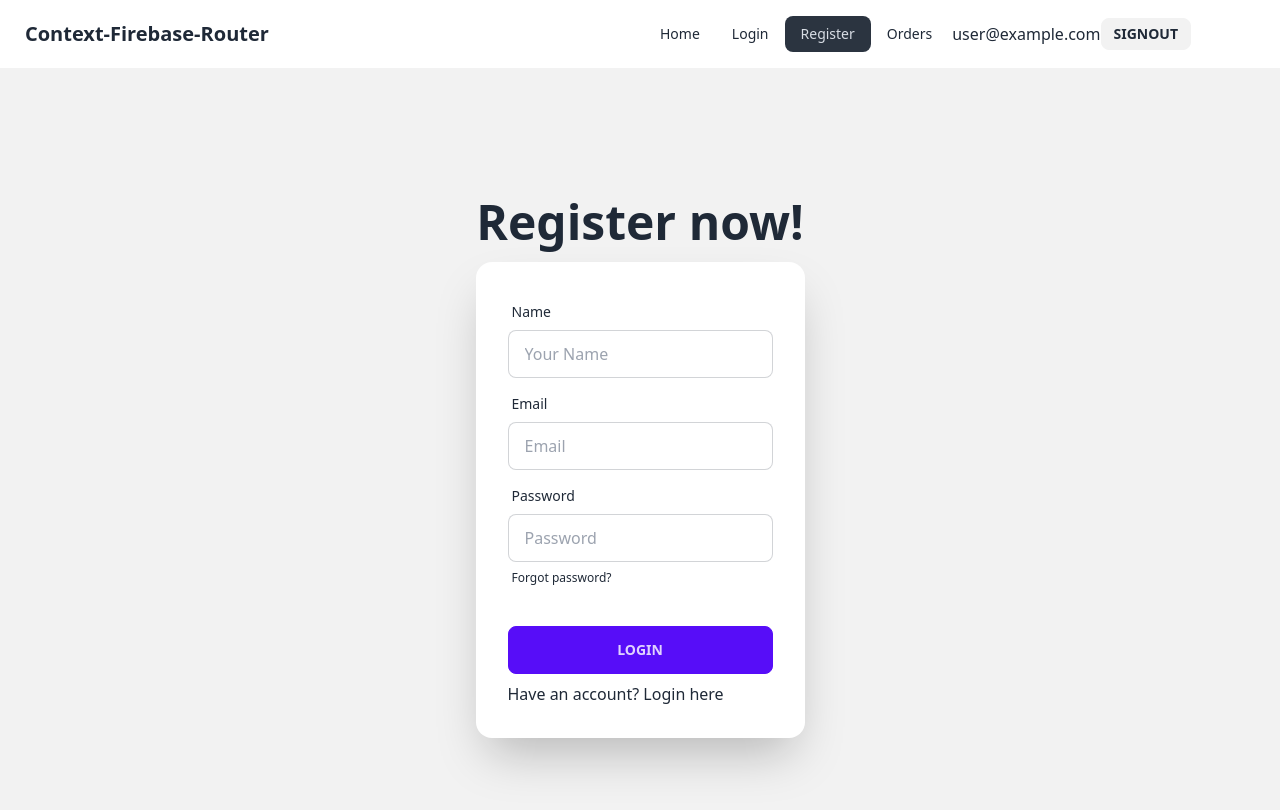
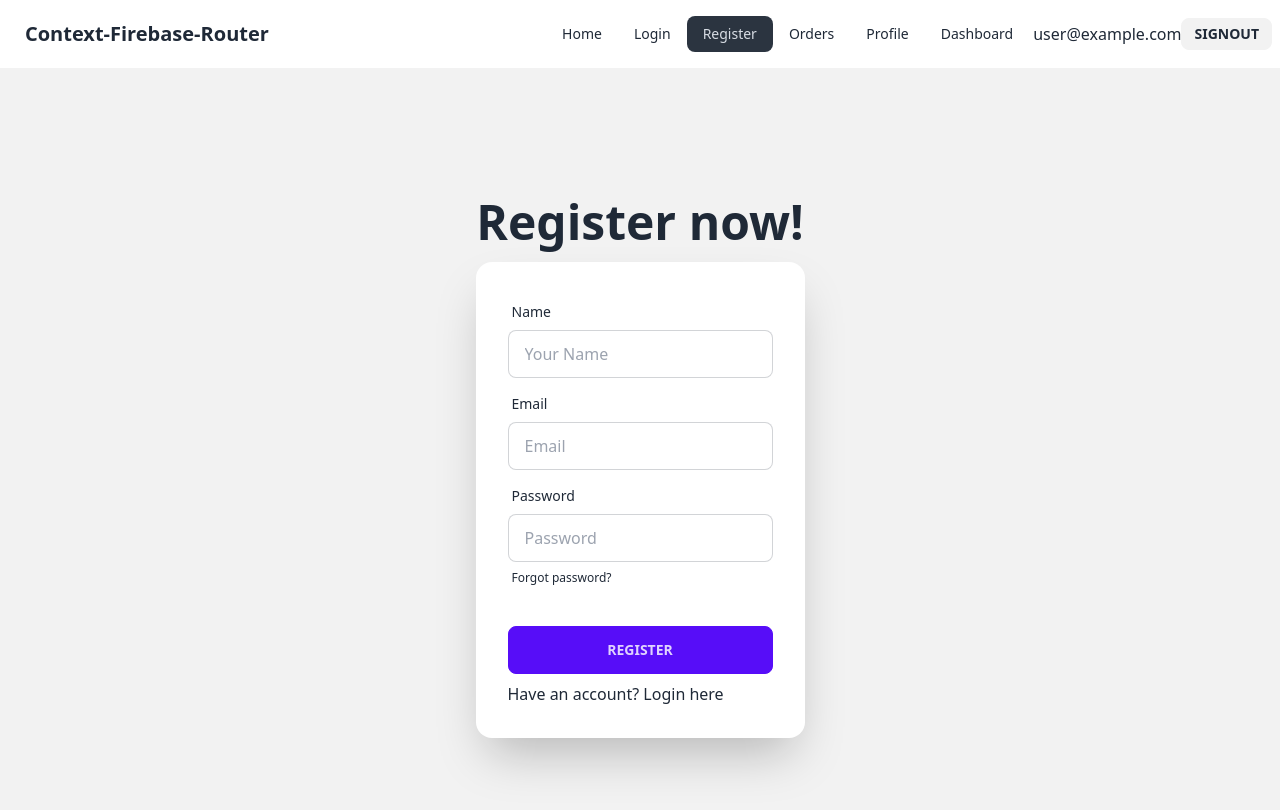
Before and after one commit to Shadman352126/Context-Firebase-Router, a React (Vite) app: page /register in a window 1280 px wide. Shown: the top 810 px of the page. Built offline with nearby package versions, Linux system fonts and the light colour scheme; no server answers; sample sign-in values are in the browser's storage.

Commit message:
uploaded final

```diff
--- a/src/Components/Header.jsx
+++ b/src/Components/Header.jsx
@@ -29,6 +29,16 @@ const Header = () => {
       <li>
         <NavLink to={"/orders"}>Orders</NavLink>
       </li>
+      {user && (
+        <>
+          <li>
+            <NavLink to={"/profile"}>Profile</NavLink>
+          </li>
+          <li>
+            <NavLink to={"/dashboard"}>Dashboard</NavLink>
+          </li>
+        </>
+      )}
     </>
   );
 
@@ -43,9 +53,9 @@ const Header = () => {
             {navLink}
           </ul>
         </div>
-        <a className="btn btn-ghost normal-case text-xl">
+        <Link to={"/"} className="btn btn-ghost normal-case text-xl">
           Context-Firebase-Router
-        </a>
+        </Link>
       </div>
       <div className="navbar-center hidden lg:flex">
         <ul className="menu menu-horizontal px-1">{navLink}</ul>
--- a/src/Components/Login.jsx
+++ b/src/Components/Login.jsx
@@ -1,9 +1,10 @@
 import { useContext } from "react";
-import { Link } from "react-router-dom";
+import { Link, useNavigate } from "react-router-dom";
 import { AuthContext } from "../Providers/AuthProvider";
 
 const Login = () => {
   const { signInUser } = useContext(AuthContext);
+  const nevigate = useNavigate();
   const handleLogin = (e) => {
     e.preventDefault();
     const email = e.target.email.value;
@@ -13,6 +14,8 @@ const Login = () => {
     signInUser(email, password)
       .then((result) => {
         console.log(result.user);
+        e.target.reset();
+        nevigate("/");
       })
       .catch((error) => {
         console.error(error.message);
--- /dev/null
+++ b/src/Components/Profile.jsx
@@ -0,0 +1,9 @@
+const Profile = () => {
+  return (
+    <div>
+      <h2>This is profile</h2>
+    </div>
+  );
+};
+
+export default Profile;
--- a/src/Components/Register.jsx
+++ b/src/Components/Register.jsx
@@ -1,9 +1,10 @@
 import { useContext } from "react";
-import { Link } from "react-router-dom";
+import { Link, useNavigate } from "react-router-dom";
 import { AuthContext } from "../Providers/AuthProvider";
 
 const Register = () => {
   const { createUser } = useContext(AuthContext);
+  const nevigate = useNavigate();
 
   const handleRegister = (e) => {
     e.preventDefault();
@@ -15,6 +16,8 @@ const Register = () => {
     createUser(email, password)
       .then((result) => {
         console.log(result.user);
+        e.target.reset();
+        nevigate("/login");
       })
       .catch((error) => {
         console.error(error.message);
@@ -70,7 +73,7 @@ const Register = () => {
               </label>
             </div>
             <div className="form-control mt-6">
-              <button className="btn btn-primary">Login</button>
+              <button className="btn btn-primary">Register</button>
             </div>
             <p>
               Have an account? <Link to={"/login"}>Login here</Link>
--- a/src/main.jsx
+++ b/src/main.jsx
@@ -9,6 +9,7 @@ import Register from "./Components/Register";
 import AuthProvider from "./Providers/AuthProvider";
 import Orders from "./Components/Orders";
 import PrivateRoute from "./PrivateRoute/PrivateRoute";
+import Profile from "./Components/Profile";
 
 const router = createBrowserRouter([
   {
@@ -35,6 +36,14 @@ const router = createBrowserRouter([
           </PrivateRoute>
         ),
       },
+      {
+        path: "/profile",
+        element: (
+          <PrivateRoute>
+            <Profile></Profile>
+          </PrivateRoute>
+        ),
+      },
     ],
   },
 ]);
```
